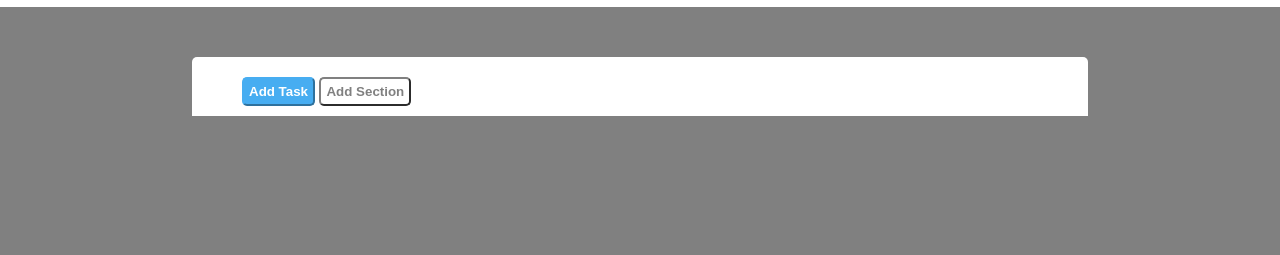
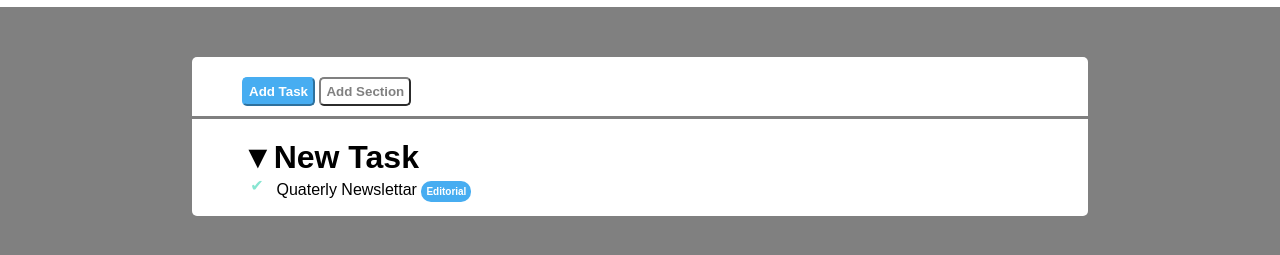
Before and after one commit to marcovalerio93/html-css-toboolist, a plain HTML site: page index.html in a window 1280 px wide. Shown: the part 63-318 px from the top of the page. Drawn offline with Linux system fonts and the light colour scheme.

Commit message:
nota fatta

```diff
--- a/css/style.css
+++ b/css/style.css
@@ -58,6 +58,39 @@ body{
     border-radius: 5px;
     color:gray;
     font-weight: bold;
-    border-color: gray;
+    border-color:gray;
 }
 /* fine botton */
+/* inizio lista */
+
+.liste{
+    margin-top:3px;
+    background-color: #fff;
+    border-bottom-left-radius: 5px;
+    border-bottom-right-radius: 5px;
+    padding-left: 50px;
+    padding-top: 20px;
+    padding-bottom: 10px;
+}
+
+h1:before{
+    content: '\25BC';
+}
+#check{
+    display: inline-block;
+    color: #87e5d1;
+    width: 30px;
+    height: 30px;
+    border-radius: 50%;
+    border-color: #000;
+    text-align: center;
+    vertical-align: middle;
+}
+#editorial{
+    color: #fff;
+    background-color:#47adf1;
+    padding: 5px;
+    border-radius: 10px;
+    font-weight: bold;
+    font-size:x-small;
+}
--- a/index.html
+++ b/index.html
@@ -23,7 +23,11 @@
                 <button id="azzuro">Add Task</button>
                 <button id="bianco">Add Section</button>
             </div>
-            <div >
+            <div class="liste" >
+                <h1>New Task</h1>
+                <p>
+                    <span id="check">&#10004</span> Quaterly Newslettar <span id="editorial">Editorial</span>
+                </p>
 
             </div>
 
```
